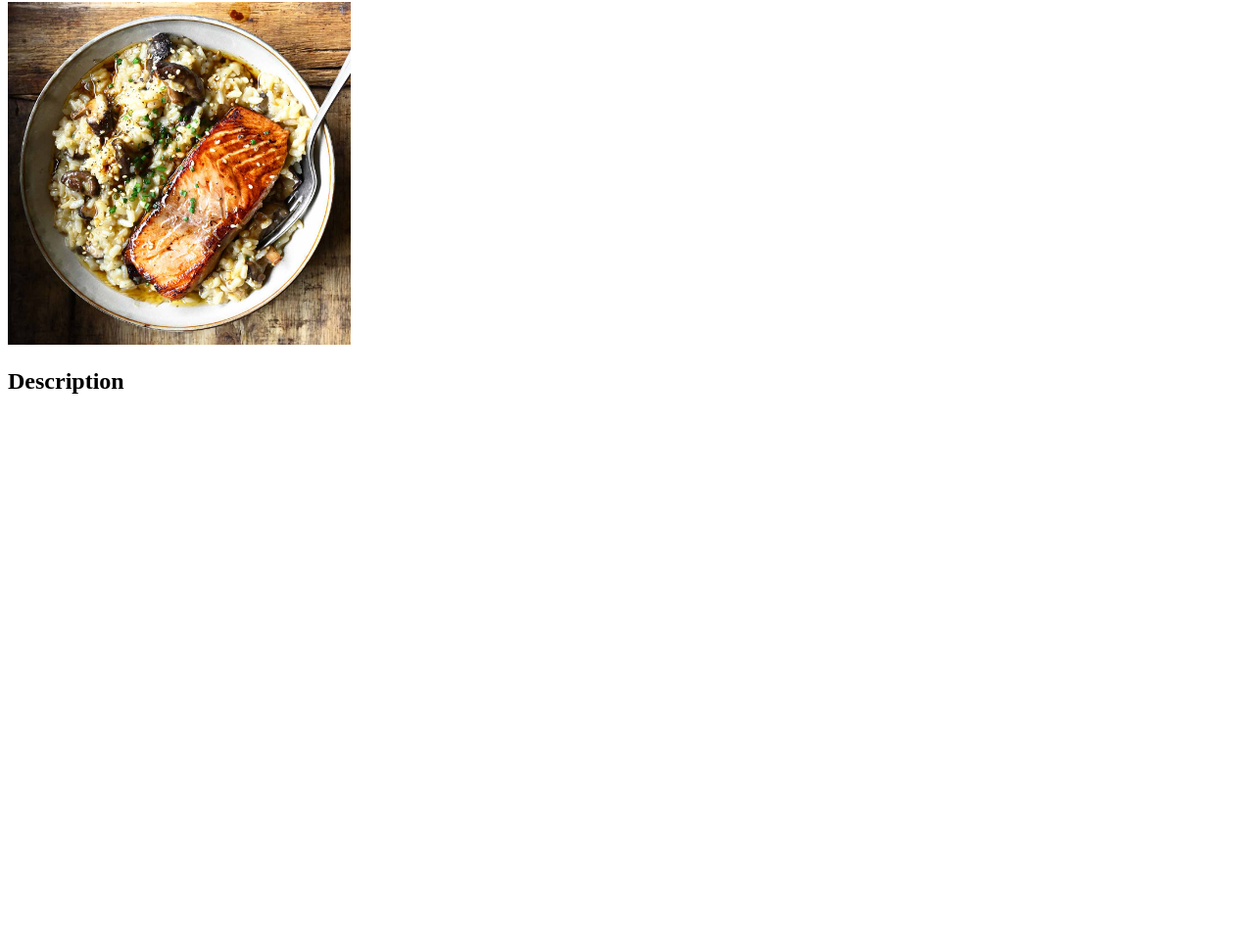
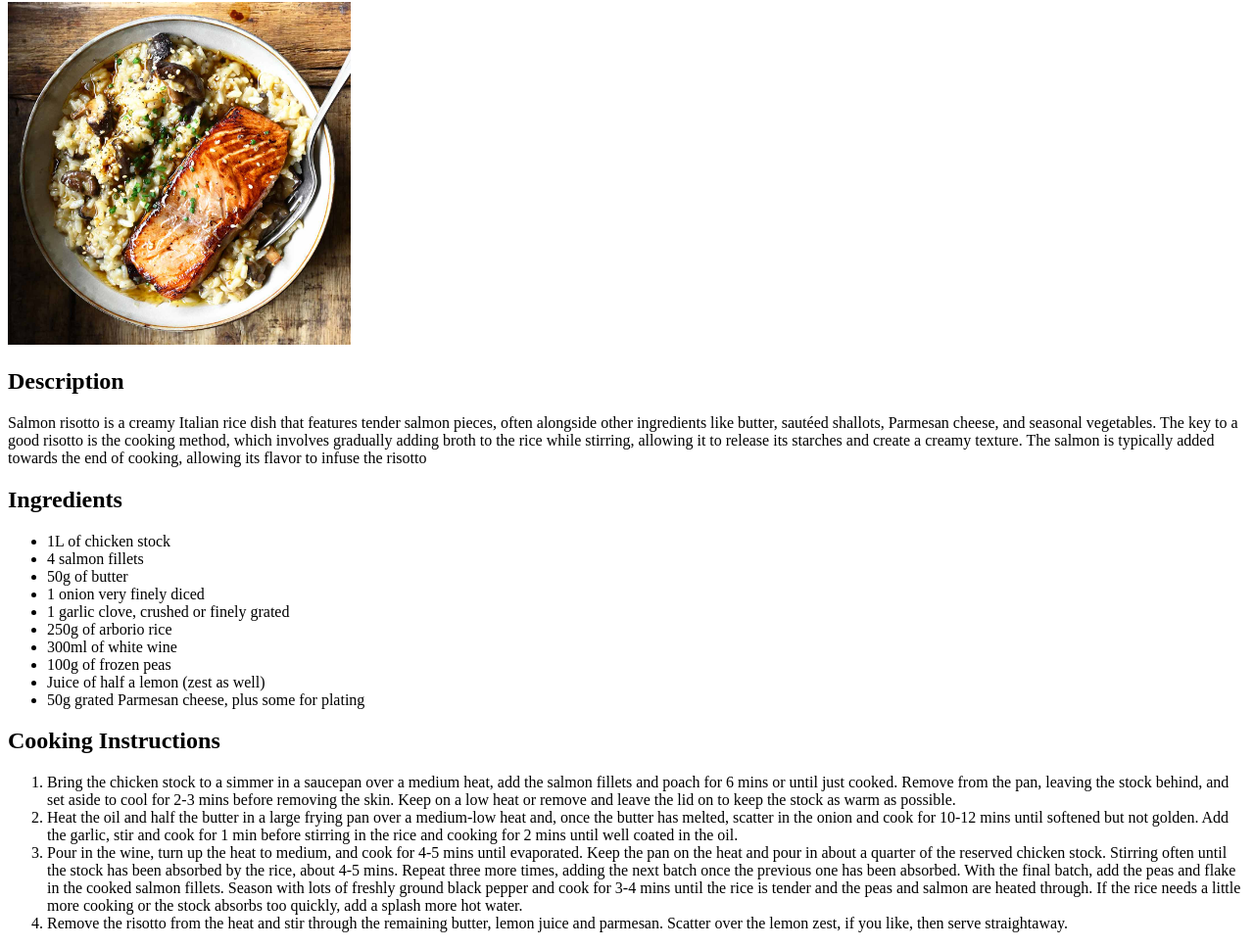
Before and after one commit to FernbrookTB/odin_recipes, a plain HTML site: page recipes/salmonrisotto.html in a window 1280 px wide. Shown: the part 104-1072 px from the top of the page at 98% size. Before the commit the page ends 800 px from the top, so only its background shows below. Drawn offline with Linux system fonts and the light colour scheme; files whose address does not match are found by name.

Commit message:
Added the cooking instructions to the salmon risotto page

```diff
--- a/recipes/salmonrisotto.html
+++ b/recipes/salmonrisotto.html
@@ -9,6 +9,27 @@
     <h1>Salmon Risotto</h1>
     <img src="/home/panda/odin_recipes/recipes/salmonrisotto.jpg" alt="Salmon Risotto in Bowl" height="350" width="350">
     <h2>Description</h2>
+        <p>Salmon risotto is a creamy Italian rice dish that features tender salmon pieces, often alongside other ingredients like butter, sautéed shallots, Parmesan cheese, and seasonal vegetables. The key to a good risotto is the cooking method, which involves gradually adding broth to the rice while stirring, allowing it to release its starches and create a creamy texture. The salmon is typically added towards the end of cooking, allowing its flavor to infuse the risotto</p>
+    <h2>Ingredients</h2>
+    <ul>
+        <li>1L of chicken stock</li>
+        <li>4 salmon fillets</li>
+        <li>50g of butter</li>
+        <li>1 onion very finely diced</li>
+        <li>1 garlic clove, crushed or finely grated</li>
+        <li>250g of arborio rice</li>
+        <li>300ml of white wine</li>
+        <li>100g of frozen peas</li>
+        <li>Juice of half a lemon (zest as well)</li>
+        <li>50g grated Parmesan cheese, plus some for plating</li>
+    </ul>
+    <h2>Cooking Instructions</h2>
+    <ol>
+        <li>Bring the chicken stock to a simmer in a saucepan over a medium heat, add the salmon fillets and poach for 6 mins or until just cooked. Remove from the pan, leaving the stock behind, and set aside to cool for 2-3 mins before removing the skin. Keep on a low heat or remove and leave the lid on to keep the stock as warm as possible.</li>
+        <li>Heat the oil and half the butter in a large frying pan over a medium-low heat and, once the butter has melted, scatter in the onion and cook for 10-12 mins until softened but not golden. Add the garlic, stir and cook for 1 min before stirring in the rice and cooking for 2 mins until well coated in the oil.</li>
+        <li>Pour in the wine, turn up the heat to medium, and cook for 4-5 mins until evaporated. Keep the pan on the heat and pour in about a quarter of the reserved chicken stock. Stirring often until the stock has been absorbed by the rice, about 4-5 mins. Repeat three more times, adding the next batch once the previous one has been absorbed. With the final batch, add the peas and flake in the cooked salmon fillets. Season with lots of freshly ground black pepper and cook for 3-4 mins until the rice is tender and the peas and salmon are heated through. If the rice needs a little more cooking or the stock absorbs too quickly, add a splash more hot water.</li>
+        <li>Remove the risotto from the heat and stir through the remaining butter, lemon juice and parmesan. Scatter over the lemon zest, if you like, then serve straightaway.</li>
+    </ol>
 </body>
 
 
```
